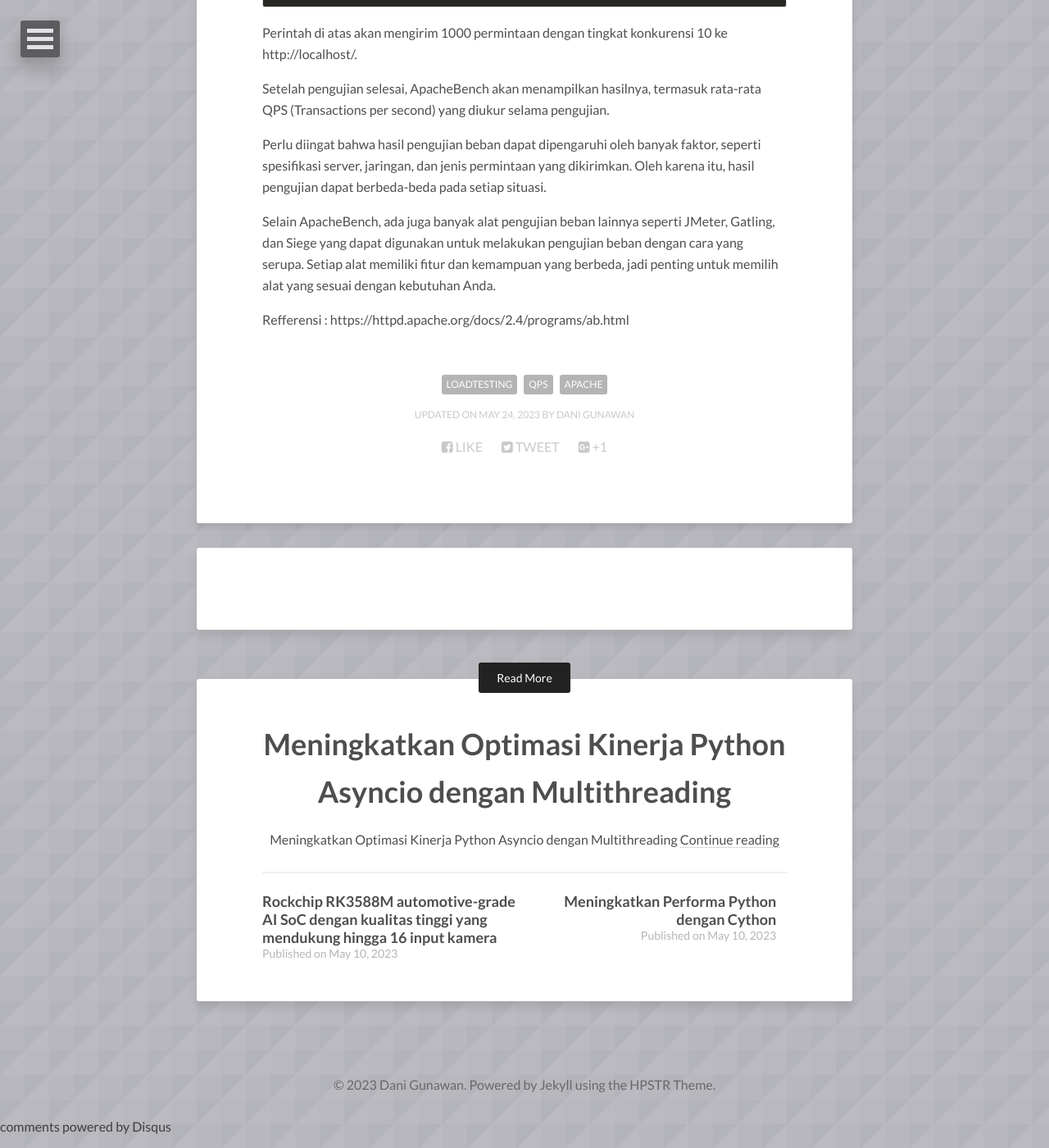
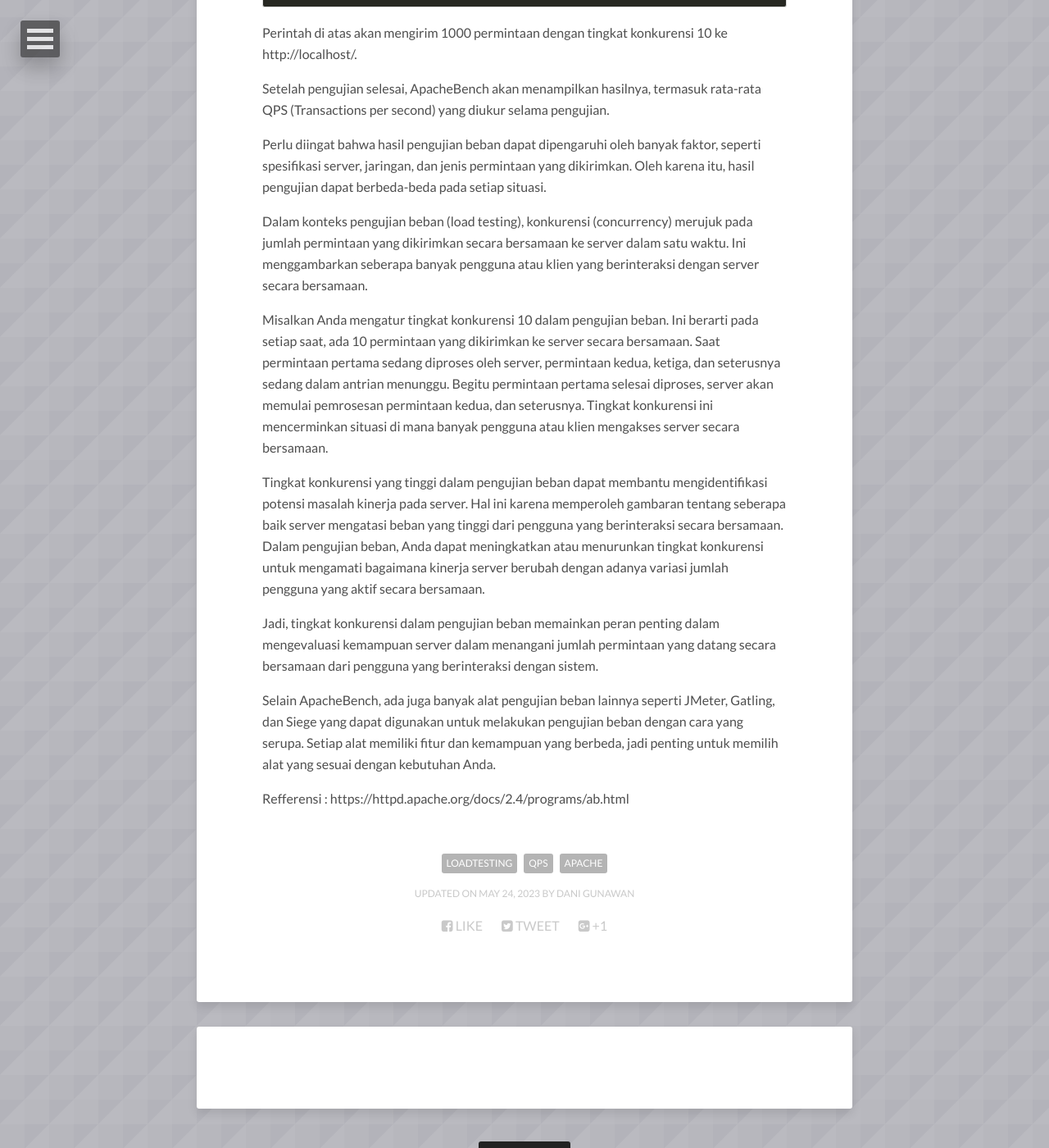
Before and after one commit to danigunawan/danigunawan.github.io, a Jekyll site: the page built from _posts/2023-05-24-load-testing-dengan-apache-benchmark.md, in a window 1280 px wide and 1400 px high, scrolled down 2229 px. Shown: the whole window at 82% size. Built offline with Jekyll 4.4.1, drawn with Linux system fonts in a browser that asks for light colours; nearby versions of some CDN libraries; comment, search, counter and statistics services are not loaded; some of the changed text lies outside the part shown.

Commit message:
[ADD POSTING]

```diff
--- a/_posts/2023-05-24-load-testing-dengan-apache-benchmark.md
+++ b/_posts/2023-05-24-load-testing-dengan-apache-benchmark.md
@@ -76,6 +76,14 @@ Setelah pengujian selesai, ApacheBench akan menampilkan hasilnya, termasuk rata-
 
 Perlu diingat bahwa hasil pengujian beban dapat dipengaruhi oleh banyak faktor, seperti spesifikasi server, jaringan, dan jenis permintaan yang dikirimkan. Oleh karena itu, hasil pengujian dapat berbeda-beda pada setiap situasi.
 
+Dalam konteks pengujian beban (load testing), konkurensi (concurrency) merujuk pada jumlah permintaan yang dikirimkan secara bersamaan ke server dalam satu waktu. Ini menggambarkan seberapa banyak pengguna atau klien yang berinteraksi dengan server secara bersamaan.
+
+Misalkan Anda mengatur tingkat konkurensi 10 dalam pengujian beban. Ini berarti pada setiap saat, ada 10 permintaan yang dikirimkan ke server secara bersamaan. Saat permintaan pertama sedang diproses oleh server, permintaan kedua, ketiga, dan seterusnya sedang dalam antrian menunggu. Begitu permintaan pertama selesai diproses, server akan memulai pemrosesan permintaan kedua, dan seterusnya. Tingkat konkurensi ini mencerminkan situasi di mana banyak pengguna atau klien mengakses server secara bersamaan.
+
+Tingkat konkurensi yang tinggi dalam pengujian beban dapat membantu mengidentifikasi potensi masalah kinerja pada server. Hal ini karena memperoleh gambaran tentang seberapa baik server mengatasi beban yang tinggi dari pengguna yang berinteraksi secara bersamaan. Dalam pengujian beban, Anda dapat meningkatkan atau menurunkan tingkat konkurensi untuk mengamati bagaimana kinerja server berubah dengan adanya variasi jumlah pengguna yang aktif secara bersamaan.
+
+Jadi, tingkat konkurensi dalam pengujian beban memainkan peran penting dalam mengevaluasi kemampuan server dalam menangani jumlah permintaan yang datang secara bersamaan dari pengguna yang berinteraksi dengan sistem.
+
 Selain ApacheBench, ada juga banyak alat pengujian beban lainnya seperti JMeter, Gatling, dan Siege yang dapat digunakan untuk melakukan pengujian beban dengan cara yang serupa. Setiap alat memiliki fitur dan kemampuan yang berbeda, jadi penting untuk memilih alat yang sesuai dengan kebutuhan Anda.
 
 Refferensi :
```
